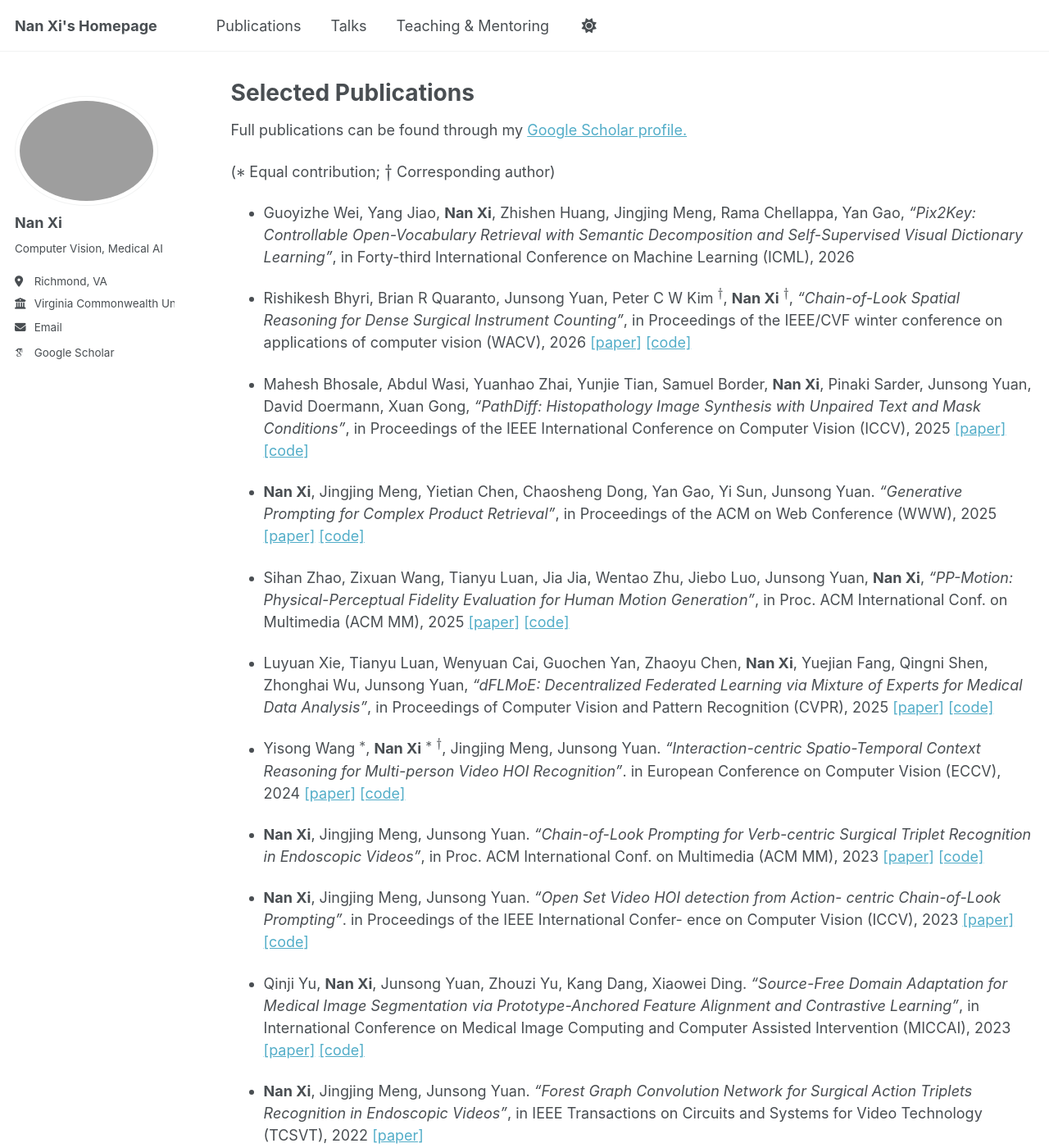
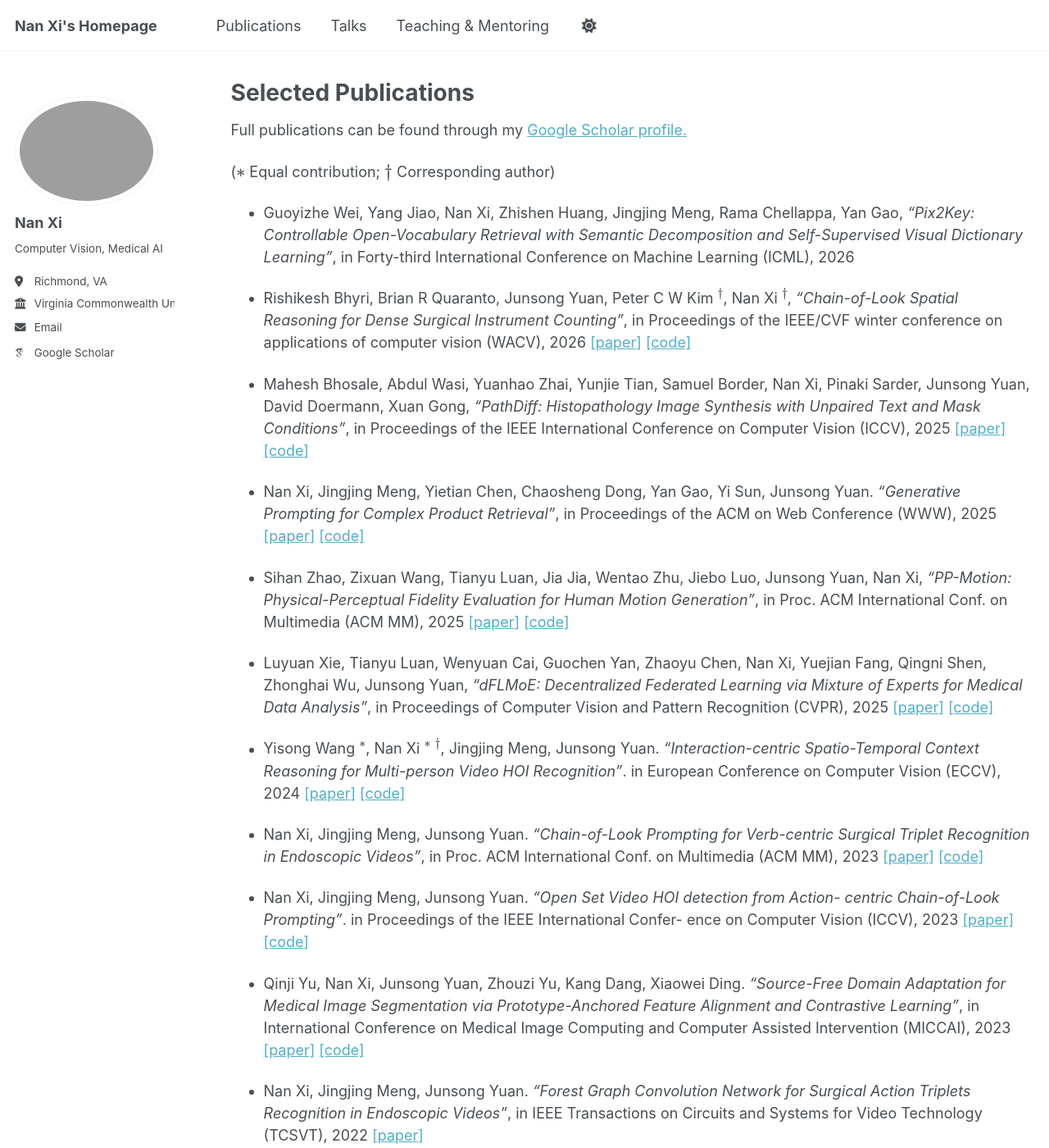
Before and after one commit to southnx/southnx.github.io, a Jekyll site: the page built from _pages/publications.md, in a window 1280 px wide and 1400 px high. Shown: the whole window at 82% size. Built offline with Jekyll 4.4.1, drawn with Linux system fonts in a browser that asks for light colours; some web fonts are replaced; a script that is not in the unit is left out.

Commit message:
Update publications.md

```diff
--- a/_pages/publications.md
+++ b/_pages/publications.md
@@ -9,26 +9,26 @@ Full publications can be found through my [Google Scholar profile.](https://scho
 
 ($$*$$ Equal contribution; $$\dagger$$ Corresponding author)
 
-- Guoyizhe Wei, Yang Jiao, **Nan Xi**, Zhishen Huang, Jingjing Meng, Rama Chellappa, Yan Gao, *"Pix2Key: Controllable Open-Vocabulary Retrieval with Semantic Decomposition and Self-Supervised Visual Dictionary Learning"*, in Forty-third International Conference on Machine Learning (ICML), 2026
+- Guoyizhe Wei, Yang Jiao, Nan Xi, Zhishen Huang, Jingjing Meng, Rama Chellappa, Yan Gao, *"Pix2Key: Controllable Open-Vocabulary Retrieval with Semantic Decomposition and Self-Supervised Visual Dictionary Learning"*, in Forty-third International Conference on Machine Learning (ICML), 2026
 
-- Rishikesh Bhyri, Brian R Quaranto, Junsong Yuan, Peter C W Kim $$^ \dagger$$, **Nan Xi** $$^ \dagger$$, *"Chain-of-Look Spatial Reasoning for Dense Surgical Instrument Counting"*, in Proceedings of the IEEE/CVF winter conference on applications of computer vision (WACV), 2026 [[paper]](https://openaccess.thecvf.com/content/WACV2026/papers/Bhyri_Chain-of-Look_Spatial_Reasoning_for_Dense_Surgical_Instrument_Counting_WACV_2026_paper.pdf) [[code]](https://github.com/rishi1134/CoLSR)
+- Rishikesh Bhyri, Brian R Quaranto, Junsong Yuan, Peter C W Kim $$^ \dagger$$, Nan Xi $$^ \dagger$$, *"Chain-of-Look Spatial Reasoning for Dense Surgical Instrument Counting"*, in Proceedings of the IEEE/CVF winter conference on applications of computer vision (WACV), 2026 [[paper]](https://openaccess.thecvf.com/content/WACV2026/papers/Bhyri_Chain-of-Look_Spatial_Reasoning_for_Dense_Surgical_Instrument_Counting_WACV_2026_paper.pdf) [[code]](https://github.com/rishi1134/CoLSR)
 
-- Mahesh Bhosale, Abdul Wasi, Yuanhao Zhai, Yunjie Tian, Samuel Border, **Nan Xi**, Pinaki Sarder, Junsong Yuan, David Doermann, Xuan Gong, *“PathDiff: Histopathology Image Synthesis with Unpaired Text and Mask Conditions”*, in Proceedings of the IEEE International Conference on Computer Vision (ICCV), 2025 [[paper]](https://arxiv.org/pdf/2506.23440)  [[code]](https://github.com/bhosalems/PathDiff?tab=readme-ov-file)
+- Mahesh Bhosale, Abdul Wasi, Yuanhao Zhai, Yunjie Tian, Samuel Border, Nan Xi, Pinaki Sarder, Junsong Yuan, David Doermann, Xuan Gong, *“PathDiff: Histopathology Image Synthesis with Unpaired Text and Mask Conditions”*, in Proceedings of the IEEE International Conference on Computer Vision (ICCV), 2025 [[paper]](https://arxiv.org/pdf/2506.23440)  [[code]](https://github.com/bhosalems/PathDiff?tab=readme-ov-file)
 
-- **Nan Xi**, Jingjing Meng, Yietian Chen, Chaosheng Dong, Yan Gao, Yi Sun, Junsong Yuan. *“Generative Prompting for Complex Product Retrieval”*, in Proceedings of the ACM on Web Conference (WWW), 2025 [[paper]](https://dl.acm.org/doi/abs/10.1145/3701716.3715546) [[code]](https://dl.acm.org/doi/abs/10.1145/3701716.3715546)
+- Nan Xi, Jingjing Meng, Yietian Chen, Chaosheng Dong, Yan Gao, Yi Sun, Junsong Yuan. *“Generative Prompting for Complex Product Retrieval”*, in Proceedings of the ACM on Web Conference (WWW), 2025 [[paper]](https://dl.acm.org/doi/abs/10.1145/3701716.3715546) [[code]](https://dl.acm.org/doi/abs/10.1145/3701716.3715546)
 
-- Sihan Zhao, Zixuan Wang, Tianyu Luan, Jia Jia, Wentao Zhu, Jiebo Luo, Junsong Yuan, **Nan Xi**, *“PP-Motion: Physical-Perceptual Fidelity Evaluation for Human Motion Generation”*, in Proc. ACM International Conf. on Multimedia (ACM MM), 2025 [[paper]](https://arxiv.org/pdf/2508.08179?)  [[code]](https://arxiv.org/pdf/2508.08179?)
+- Sihan Zhao, Zixuan Wang, Tianyu Luan, Jia Jia, Wentao Zhu, Jiebo Luo, Junsong Yuan, Nan Xi, *“PP-Motion: Physical-Perceptual Fidelity Evaluation for Human Motion Generation”*, in Proc. ACM International Conf. on Multimedia (ACM MM), 2025 [[paper]](https://arxiv.org/pdf/2508.08179?)  [[code]](https://arxiv.org/pdf/2508.08179?)
 
-- Luyuan Xie, Tianyu Luan, Wenyuan Cai, Guochen Yan, Zhaoyu Chen, **Nan Xi**, Yuejian Fang, Qingni Shen, Zhonghai Wu, Junsong Yuan, *“dFLMoE: Decentralized Federated Learning via Mixture of Experts for Medical Data Analysis”*, in Proceedings of Computer Vision and Pattern Recognition (CVPR), 2025 [[paper]](https://openaccess.thecvf.com/content/CVPR2025/papers/Xie_dFLMoE_Decentralized_Federated_Learning_via_Mixture_of_Experts_for_Medical_CVPR_2025_paper.pdf) [[code]](https://openaccess.thecvf.com/content/CVPR2025/papers/Xie_dFLMoE_Decentralized_Federated_Learning_via_Mixture_of_Experts_for_Medical_CVPR_2025_paper.pdf)
+- Luyuan Xie, Tianyu Luan, Wenyuan Cai, Guochen Yan, Zhaoyu Chen, Nan Xi, Yuejian Fang, Qingni Shen, Zhonghai Wu, Junsong Yuan, *“dFLMoE: Decentralized Federated Learning via Mixture of Experts for Medical Data Analysis”*, in Proceedings of Computer Vision and Pattern Recognition (CVPR), 2025 [[paper]](https://openaccess.thecvf.com/content/CVPR2025/papers/Xie_dFLMoE_Decentralized_Federated_Learning_via_Mixture_of_Experts_for_Medical_CVPR_2025_paper.pdf) [[code]](https://openaccess.thecvf.com/content/CVPR2025/papers/Xie_dFLMoE_Decentralized_Federated_Learning_via_Mixture_of_Experts_for_Medical_CVPR_2025_paper.pdf)
 
-- Yisong Wang $$^ *$$, **Nan Xi** $$^ *$$ $$^ \dagger$$, Jingjing Meng, Junsong Yuan. *“Interaction-centric Spatio-Temporal Context Reasoning for Multi-person Video HOI Recognition”*. in European Conference on Computer Vision (ECCV), 2024 [[paper]](https://par.nsf.gov/servlets/purl/10573582) [[code]](https://github.com/southnx/IcH-Vid-HOI)
+- Yisong Wang $$^ *$$, Nan Xi $$^ *$$ $$^ \dagger$$, Jingjing Meng, Junsong Yuan. *“Interaction-centric Spatio-Temporal Context Reasoning for Multi-person Video HOI Recognition”*. in European Conference on Computer Vision (ECCV), 2024 [[paper]](https://par.nsf.gov/servlets/purl/10573582) [[code]](https://github.com/southnx/IcH-Vid-HOI)
 
-- **Nan Xi**, Jingjing Meng, Junsong Yuan. *“Chain-of-Look Prompting for Verb-centric Surgical Triplet Recognition in Endoscopic Videos”*, in Proc. ACM International Conf. on Multimedia (ACM MM), 2023 [[paper]](https://par.nsf.gov/servlets/purl/10542741) [[code]](https://github.com/southnx/CoLSurgical)
+- Nan Xi, Jingjing Meng, Junsong Yuan. *“Chain-of-Look Prompting for Verb-centric Surgical Triplet Recognition in Endoscopic Videos”*, in Proc. ACM International Conf. on Multimedia (ACM MM), 2023 [[paper]](https://par.nsf.gov/servlets/purl/10542741) [[code]](https://github.com/southnx/CoLSurgical)
 
-- **Nan Xi**, Jingjing Meng, Junsong Yuan. *“Open Set Video HOI detection from Action- centric Chain-of-Look Prompting”*. in Proceedings of the IEEE International Confer- ence on Computer Vision (ICCV), 2023  [[paper]](https://openaccess.thecvf.com/content/ICCV2023/papers/Xi_Open_Set_Video_HOI_detection_from_Action-Centric_Chain-of-Look_Prompting_ICCV_2023_paper.pdf) [[code]](https://github.com/southnx/ACoLP)
+- Nan Xi, Jingjing Meng, Junsong Yuan. *“Open Set Video HOI detection from Action- centric Chain-of-Look Prompting”*. in Proceedings of the IEEE International Confer- ence on Computer Vision (ICCV), 2023  [[paper]](https://openaccess.thecvf.com/content/ICCV2023/papers/Xi_Open_Set_Video_HOI_detection_from_Action-Centric_Chain-of-Look_Prompting_ICCV_2023_paper.pdf) [[code]](https://github.com/southnx/ACoLP)
 
-- Qinji Yu, **Nan Xi**, Junsong Yuan, Zhouzi Yu, Kang Dang, Xiaowei Ding. *“Source-Free Domain Adaptation for Medical Image Segmentation via Prototype-Anchored Feature Alignment and Contrastive Learning”*, in International Conference on Medical Image Computing and Computer Assisted Intervention (MICCAI), 2023  [[paper]](https://arxiv.org/pdf/2307.09769) [[code]](https://github.com/CSCYQJ/MICCAI23-ProtoContra-SFDA)
+- Qinji Yu, Nan Xi, Junsong Yuan, Zhouzi Yu, Kang Dang, Xiaowei Ding. *“Source-Free Domain Adaptation for Medical Image Segmentation via Prototype-Anchored Feature Alignment and Contrastive Learning”*, in International Conference on Medical Image Computing and Computer Assisted Intervention (MICCAI), 2023  [[paper]](https://arxiv.org/pdf/2307.09769) [[code]](https://github.com/CSCYQJ/MICCAI23-ProtoContra-SFDA)
 
-- **Nan Xi**, Jingjing Meng, Junsong Yuan. *“Forest Graph Convolution Network for Surgical Action Triplets Recognition in Endoscopic Videos”*, in IEEE Transactions on Circuits and Systems for Video Technology (TCSVT), 2022 [[paper]](https://ieeexplore.ieee.org/ielaam/76/9973795/9831997-aam.pdf)
+- Nan Xi, Jingjing Meng, Junsong Yuan. *“Forest Graph Convolution Network for Surgical Action Triplets Recognition in Endoscopic Videos”*, in IEEE Transactions on Circuits and Systems for Video Technology (TCSVT), 2022 [[paper]](https://ieeexplore.ieee.org/ielaam/76/9973795/9831997-aam.pdf)
 
-- Hanyu Li $$^ *$$, Sabrina Racine Brzostek $$^ *$$, **Nan Xi** $$^ *$$, Jiwen Luo, Zhen Zhao, Junsong Yuan. *“Learning to Detect Monoclonal Protein in Electrophoresis Images”*, in IEEE International Conference on Visual Communications and Image Processing (VCIP), 2021  [[paper]](https://ieeexplore.ieee.org/abstract/document/9675332)
+- Hanyu Li $$^ *$$, Sabrina Racine Brzostek $$^ *$$, Nan Xi $$^ *$$, Jiwen Luo, Zhen Zhao, Junsong Yuan. *“Learning to Detect Monoclonal Protein in Electrophoresis Images”*, in IEEE International Conference on Visual Communications and Image Processing (VCIP), 2021  [[paper]](https://ieeexplore.ieee.org/abstract/document/9675332)
```
